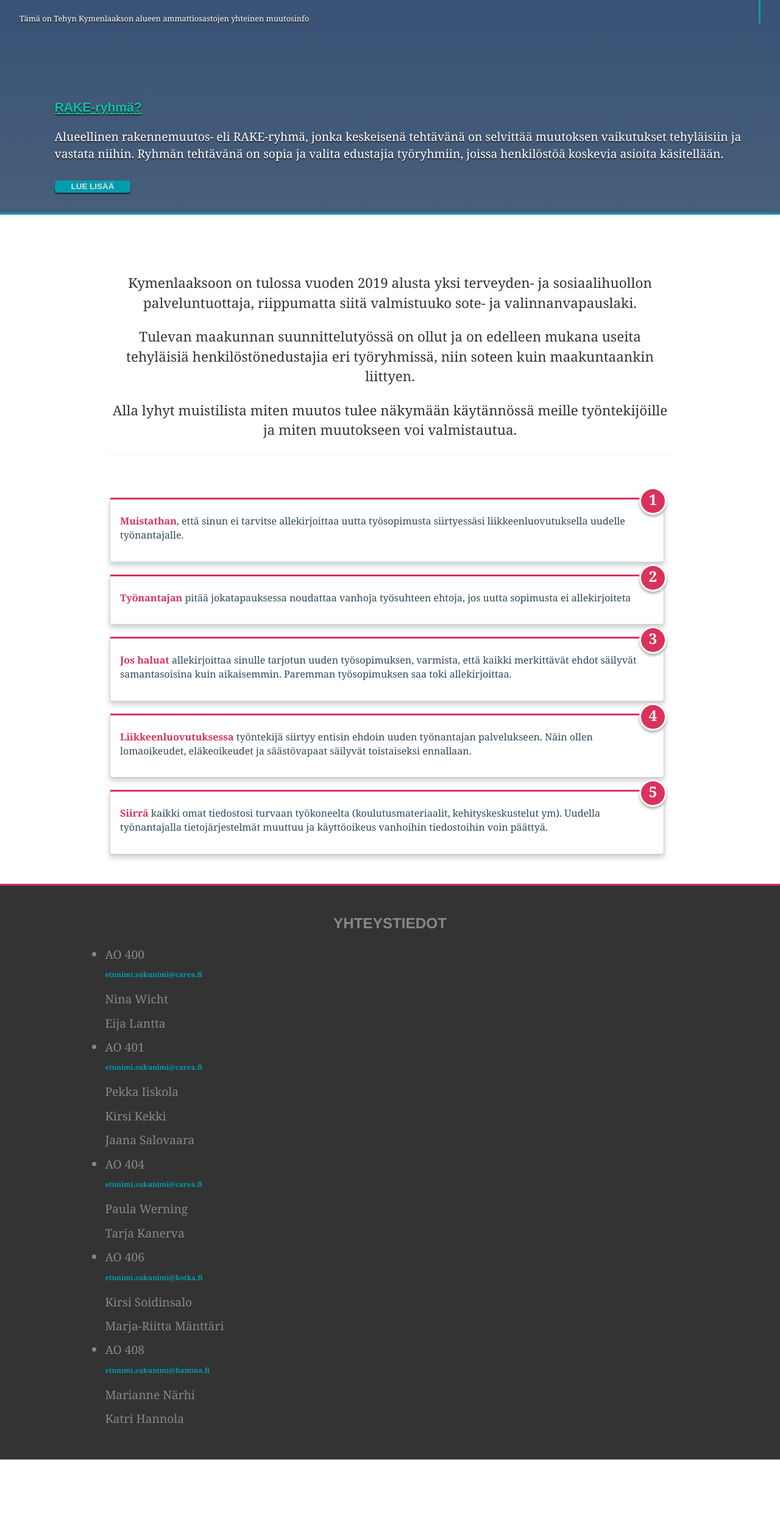
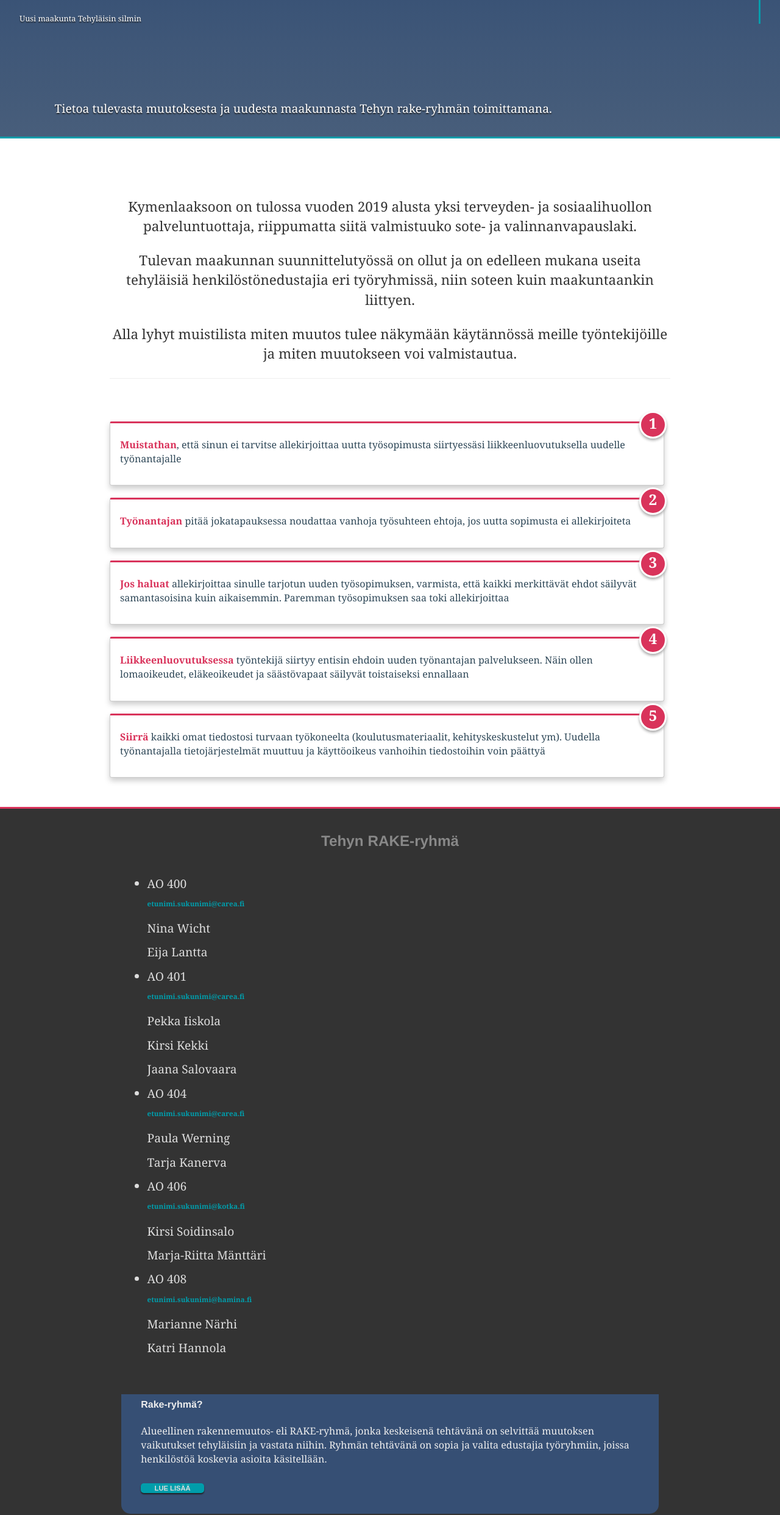
Before and after one commit to iispe/rake_newsletter, a Gatsby site: page / in a window 1280 px wide. Shown: the part 81-2565 px from the top of the page at 61% size. Before the commit the page ends 2474 px from the top, so only its background shows below. Built offline with nearby package versions, Linux system fonts and the light colour scheme; Gatsby itself is replaced by a stand-in of ours.

Commit message:
update layout, bgcolor and shapes

```diff
--- a/src/components/ingress.js
+++ b/src/components/ingress.js
@@ -1,6 +1,6 @@
 import React from "react";
 import styled from "styled-components";
-import Link from "gatsby-link";
+
 const Ing = styled.div`
     background-color: #364f74;
     background-image: linear-gradient(to bottom, #364f74, #3a5376, #3f5778, #435a79, #485e7b);
@@ -13,11 +13,7 @@ const Ing = styled.div`
 `;
 
 const Right = styled.div`
-
-
-      border-right: 3px solid #009dab;
-
-
+    border-right: 3px solid #009dab;
     & p {
         font-weight: bold;
         font-size: 2em;
@@ -28,10 +24,10 @@ const Right = styled.div`
     }
     & div {
         font-size: 0.8em;
+        padding-right: 5em;
         color: white;
 
     }
-
     @media (max-width: 720px) {
         border: none;
     }
@@ -48,33 +44,21 @@ const Left = styled.div`
         text-decoration: underline;
         color: #09c3a0;
     }
+
+    @media (max-width: 420px) {
+        padding-top: 3em;
+    }
 `;
 
-const Button = styled.button`
-    background-color: #009dab;
-    display: inline-block;
-    font-size: 0.7em;
-    font-weight: bold;
-    padding: 0.2em 2em;
-    border-radius: 5px;
-    border: none;
-    box-shadow: 0px 2px 2px #222;
-    vertical-align: base-line;
-    color: #ddd;
-    &:hover {
-        box-shadow: 0px 1px 1px #222;
-    }
-`;
+
 const Ingress = ({}) => (
     <Ing className="grid grid-gutters ">
         <Right className="grid-cell ">
             <p>Muutos. Tulevaisuus. Tehyläisyys.</p>
-            <div>Tämä on Tehyn Kymenlaakson alueen ammattiosastojen yhteinen muutosinfo</div>
+            <div>Uusi maakunta Tehyläisin silmin</div>
     </Right>
         <Left className="grid-cell ">
-            <h3>RAKE-ryhmä?</h3>
-            <p>Alueellinen rakennemuutos- eli RAKE-ryhmä, jonka keskeisenä tehtävänä on selvittää muutoksen vaikutukset tehyläisiin ja vastata niihin. Ryhmän tehtävänä on sopia ja valita edustajia työryhmiin, joissa henkilöstöä koskevia asioita käsitellään.</p>
-            <Link to="/rake/"><Button>LUE LISÄÄ</Button></Link>
+           Tietoa tulevasta muutoksesta ja uudesta maakunnasta Tehyn rake-ryhmän toimittamana.
     </Left>
 
 
--- a/src/layouts/index.css
+++ b/src/layouts/index.css
@@ -12,6 +12,7 @@ h1, h2 {
 }
 h2 {
   color: #009dab;
+  text-transform: uppercase;
 }
 
 h3 {
@@ -20,7 +21,7 @@ h3 {
 
 ul {
   list-style-type: none;
-  border-top: 3px solid #666;
+  /* border-top: 3px solid #666; */
   display: inline-block;
 }
 li {
@@ -34,13 +35,13 @@ li p:hover {
 }
 .table {
   display: table;
+  color: #aaa;
   margin: 0 auto;
-  padding-top: 1.5em;
+  padding-top: 1em;
   font-size: 0.8em;
 }
 .contactHead {
   font-weight: bold;
-
 
 }
 .info {
--- a/src/pages/index.js
+++ b/src/pages/index.js
@@ -1,5 +1,7 @@
+import Link from "gatsby-link";
 import React from "react";
 import styled from "styled-components";
+
 
 import Icon from "../components/icon";
 import Ingress from "../components/ingress";
@@ -33,16 +35,14 @@ const NewsHeader = styled.div`
 
 
 const ContactContainer = styled.div`
-    // border: 1px solid #ccc;
-    max-width: 1020px;
+
+    max-width: 920px;
     font-size: 1.2em;
-    // border-top: 5px solid #2f4858;
-    // border-bottom: 5px solid #2f4858;
+    // border-left: 3px solid #999;
+    border-radius: 5px;
     color: #888;
+    margin: 10px auto 0;
 
-    // max-width: 110%;
-    margin: 20px auto 0;
-    border-radius: 0 0 7px 7px ;
     padding: 1em;
 
 
@@ -52,12 +52,51 @@ const ContactContainer = styled.div`
 
 `;
 
+const Rake = styled.div`
+        padding: 0.5em 2em 2em;
+        color: #eee;
+        margin: 0 auto 2em;
+        background-color: #364f74;
+        border-radius: 0 0 15px 15px;
+        font-size: 1rem;
+        @media (max-width: 420px) {
+            padding-bottom: 2em;
+        }
+        // & p {
+        //     padding-top: 1em;
+        // }
+`;
+
+const Contact = styled.div`
+        color: #ddd;
+        padding: 1em 1em 2em;
+
+`;
 const ContactInfo = styled.p`
+
         font-size: 0.6em;
         color: #009dab;
         padding-bottom: 0.5em;
         font-weight: bold;
 `;
+
+const Button = styled.button`
+    background-color: #009dab;
+    display: inline-block;
+    font-size: 0.7em;
+    font-weight: bold;
+    padding: 0.2em 2em;
+    border-radius: 5px;
+    border: none;
+    box-shadow: 0px 2px 2px #222;
+    // vertical-align: base-line;
+    color: #ddd;
+    // float: right;
+    &:hover {
+        box-shadow: 0px 1px 1px #222;
+    }
+`;
+
 export default () => (
     <div>
         <Ingress />
@@ -72,7 +111,7 @@ export default () => (
         <News className="grid grid-gutters grid--full large-grid--fit">
 
             <NewsItem>
-                <p><span>Muistathan</span>, että sinun ei tarvitse allekirjoittaa uutta työsopimusta siirtyessäsi liikkeenluovutuksella uudelle työnantajalle.</p>
+                <p><span>Muistathan</span>, että sinun ei tarvitse allekirjoittaa uutta työsopimusta siirtyessäsi liikkeenluovutuksella uudelle työnantajalle</p>
                 <Icon content="1" />
             </NewsItem>
                 <NewsItem>
@@ -80,29 +119,29 @@ export default () => (
                     <Icon content="2" />
                 </NewsItem>
                 <NewsItem >
-                    <p><span>Jos haluat</span> allekirjoittaa sinulle tarjotun uuden työsopimuksen, varmista, että kaikki merkittävät ehdot säilyvät samantasoisina kuin aikaisemmin. Paremman työsopimuksen saa toki allekirjoittaa.</p>
+                    <p><span>Jos haluat</span> allekirjoittaa sinulle tarjotun uuden työsopimuksen, varmista, että kaikki merkittävät ehdot säilyvät samantasoisina kuin aikaisemmin. Paremman työsopimuksen saa toki allekirjoittaa</p>
                     <Icon content="3" />
                 </NewsItem>
-
-
-
         </News>
         <News className="grid grid-gutters grid--full large-grid--fit">
 
                 <NewsItem>
-                    <p><span>Liikkeenluovutuksessa</span> työntekijä siirtyy entisin ehdoin uuden työnantajan palvelukseen. Näin ollen lomaoikeudet, eläkeoikeudet ja säästövapaat säilyvät toistaiseksi ennallaan.</p>
+                    <p><span>Liikkeenluovutuksessa</span> työntekijä siirtyy entisin ehdoin uuden työnantajan palvelukseen. Näin ollen lomaoikeudet, eläkeoikeudet ja säästövapaat säilyvät toistaiseksi ennallaan</p>
                     <Icon content="4" />
                 </NewsItem>
                 <NewsItem>
-                    <p><span>Siirrä</span> kaikki omat tiedostosi turvaan työkoneelta (koulutusmateriaalit, kehityskeskustelut ym). Uudella työnantajalla tietojärjestelmät muuttuu ja käyttöoikeus vanhoihin tiedostoihin voin päättyä.</p>
+                    <p><span>Siirrä</span> kaikki omat tiedostosi turvaan työkoneelta (koulutusmateriaalit, kehityskeskustelut ym). Uudella työnantajalla tietojärjestelmät muuttuu ja käyttöoikeus vanhoihin tiedostoihin voin päättyä</p>
                     <Icon content="5" />
                 </NewsItem>
         </News>
+
     </Section>
     <Section>
         <ContactContainer>
+                <h2>Tehyn RAKE-ryhmä</h2>
 
-                <h2>YHTEYSTIEDOT</h2>
+            <Contact>
+                {/* <h4>KYMENLAAKSON TEHYN RAKERYHMÄN YHTEYSTIEDOT</h4> */}
                 <div className="table">
                 <ul>
                             <li><p className="contactHead">AO 400</p><ContactInfo>etunimi.sukunimi@carea.fi</ContactInfo><p> Nina Wicht</p><p>Eija Lantta</p></li>
@@ -113,6 +152,12 @@ export default () => (
 
                 </ul>
                 </div>
+            </Contact>
+                <Rake>
+                    <h4>Rake-ryhmä?</h4>
+                    <p>Alueellinen rakennemuutos- eli RAKE-ryhmä, jonka keskeisenä tehtävänä on selvittää muutoksen vaikutukset tehyläisiin ja vastata niihin. Ryhmän tehtävänä on sopia ja valita edustajia työryhmiin, joissa henkilöstöä koskevia asioita käsitellään.</p>
+                    <Link to="/rake/"><Button>LUE LISÄÄ</Button></Link>
+                </Rake>
         </ContactContainer>
     </Section>
 </div>
```
Lines whose indentation alone changed are shown as unchanged.
